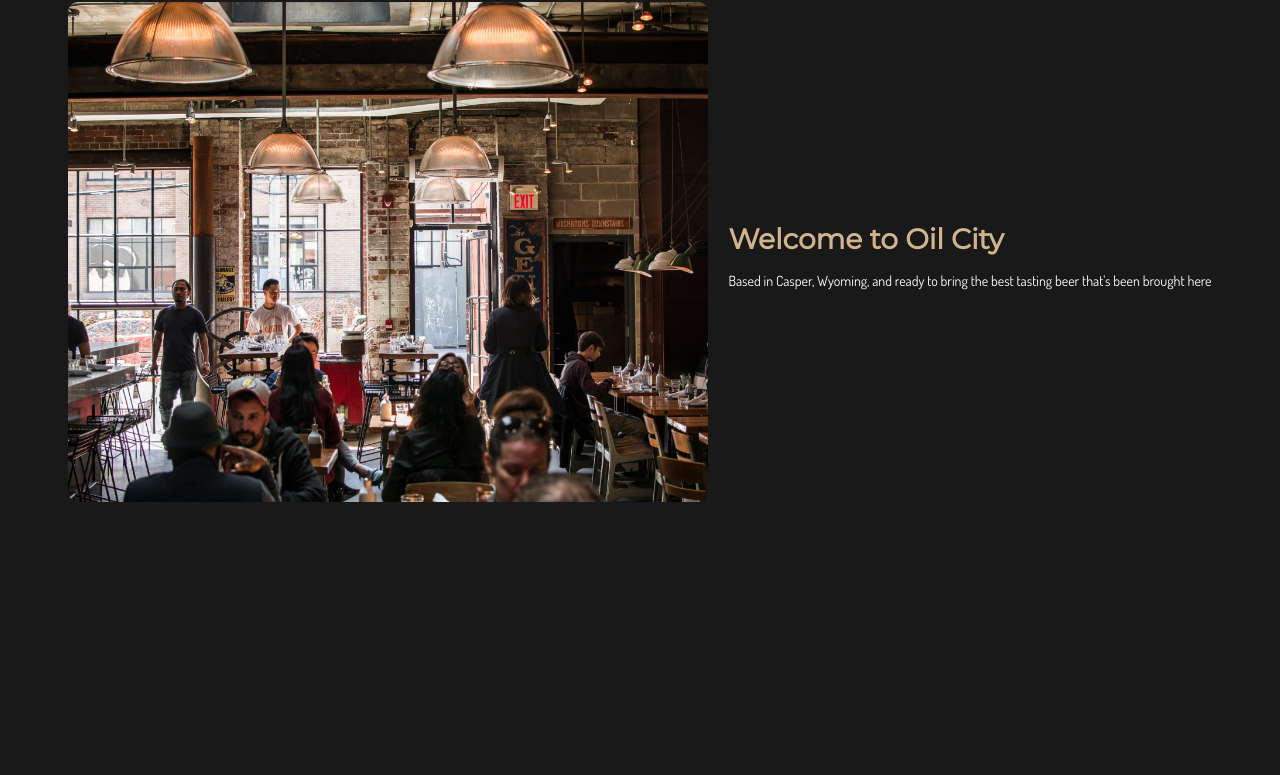
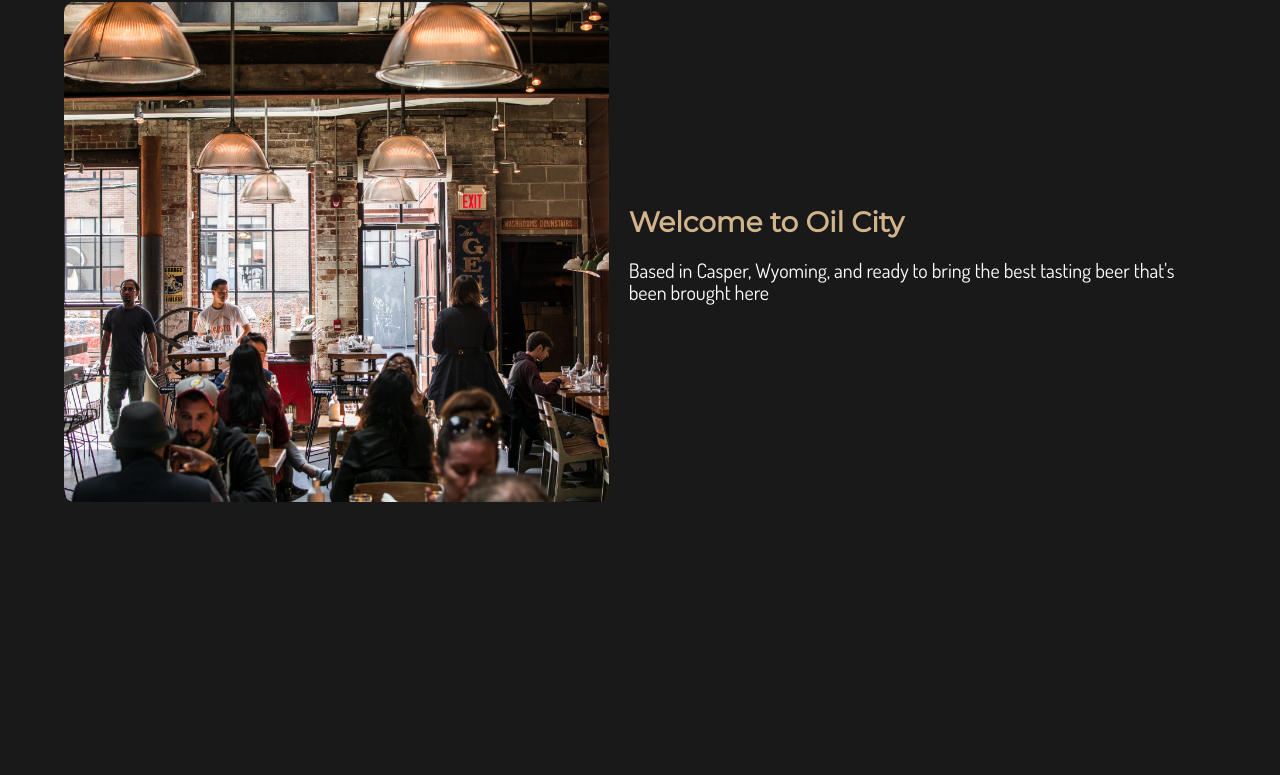
Before and after one commit to Braden0006/beer-company-website, a React (Create React App) app: page / in a window 1280 px wide. Shown: the part 963-1738 px from the top of the page. Built offline with nearby package versions, Linux system fonts and the light colour scheme.

Commit message:
Removed the scrollbar and changes a font in "Business" component

```diff
--- a/src/App.css
+++ b/src/App.css
@@ -1 +1 @@
-html{font-size:62.5%}*,*::before,*::after{box-sizing:border-box}.app-container{display:flex;align-items:center;flex-direction:column;background-color:#191919}/*# sourceMappingURL=App.css.map */
+::-webkit-scrollbar{display:none}html{font-size:62.5%}*,*::before,*::after{box-sizing:border-box}.app-container{display:flex;align-items:center;flex-direction:column;background-color:#191919}/*# sourceMappingURL=App.css.map */
--- a/src/App.js
+++ b/src/App.js
@@ -27,7 +27,7 @@
           <div>
             <div className="app-container">
               <Navbar open={open} isOpen={isOpen} />
-              <Homepage />
+              <Homepage open={open} />
               <Business />
               <Band />
               <FoodTruck />
--- a/src/App.scss
+++ b/src/App.scss
@@ -1,4 +1,8 @@
 @import './Components/Variables/Variables.scss';
+
+::-webkit-scrollbar {
+  display: none;
+}
 
 html {
   font-size: 62.5%;
--- a/src/Components/Business/Business.css
+++ b/src/Components/Business/Business.css
@@ -1 +1 @@
-.business{height:100vh;width:90vw;justify-content:center;flex-direction:column;padding-top:3rem;display:flex;align-items:center}.business .business__info{margin-bottom:3rem}.business .business__info .business__info__title{font-size:2.8rem;color:tan;margin-bottom:0;font-family:"Montserrat",sans-serif}.business .business__info .business__info__description{font-size:1.4rem;color:#fff;line-height:2.2rem;font-family:"Dosis",sans-serif}.business .business__image{background:url("/src/Images/inside-brewery.jpg") center;background-size:cover;height:65%;width:100%;border-radius:1rem}@media screen and (min-width: 768px){.business{flex-direction:row}.business .business__info{margin:0rem 0rem 0rem 2rem}}@media screen and (min-width: 1024px){.business .business__image{width:50vw}}@media screen and (min-width: 1440px){.business .business__info .business__info__title{font-size:3.4rem}.business .business__info .business__info__description{font-size:2rem}}/*# sourceMappingURL=Business.css.map */
+.business{height:100vh;width:90vw;justify-content:center;flex-direction:column;padding-top:3rem;display:flex;align-items:center}.business .business__info{margin-bottom:3rem}.business .business__info .business__info__title{font-size:2.8rem;color:tan;margin-bottom:0;font-family:"Montserrat",sans-serif}.business .business__info .business__info__description{font-size:2rem;color:#fff;line-height:2.2rem;font-family:"Dosis",sans-serif}.business .business__image{background:url("/src/Images/inside-brewery.jpg") center;background-size:cover;height:65%;width:100%;border-radius:1rem}@media screen and (min-width: 768px){.business{flex-direction:row}.business .business__info{margin:0rem 0rem 0rem 2rem}}@media screen and (min-width: 1024px){.business .business__image{width:50vw}}@media screen and (min-width: 1440px){.business .business__info .business__info__title{font-size:3.4rem}.business .business__info .business__info__description{font-size:2rem}}/*# sourceMappingURL=Business.css.map */
--- a/src/Components/Business/Business.scss
+++ b/src/Components/Business/Business.scss
@@ -20,7 +20,7 @@
         }
 
         .business__info__description {
-            font-size: $xsmall-font;
+            font-size: $medium-font;
             color: white;
             line-height: 2.2rem;
             font-family: $dosis-font;
--- a/src/Components/Homepage/Homepage.js
+++ b/src/Components/Homepage/Homepage.js
@@ -1,9 +1,9 @@
 import React from "react";
 import "./Homepage.css";
 
-export default function Homepage({children}) {
+export default function Homepage({open}) {
   return (
-    <div className="homepage">
+    <div className="homepage" style={{overflowY: open ? 'hidden' : 'scroll'}}>
       <h1 className="homepage__title">NOW OPEN</h1>
       <div className="homepage__image"></div>
     </div>
--- a/src/Components/Menu/Menu.js
+++ b/src/Components/Menu/Menu.js
@@ -23,7 +23,6 @@
         initial={{ x: 1000 }}
         animate="visible"
         variants={variants}
-        // transition={{ transition: "tween" }}
       >
         <span className="menu__icon">
           <AiOutlineClose onClick={isOpen} />
```
Also changed, not shown: 2 other files (tests, documents, lock files or other folders).
